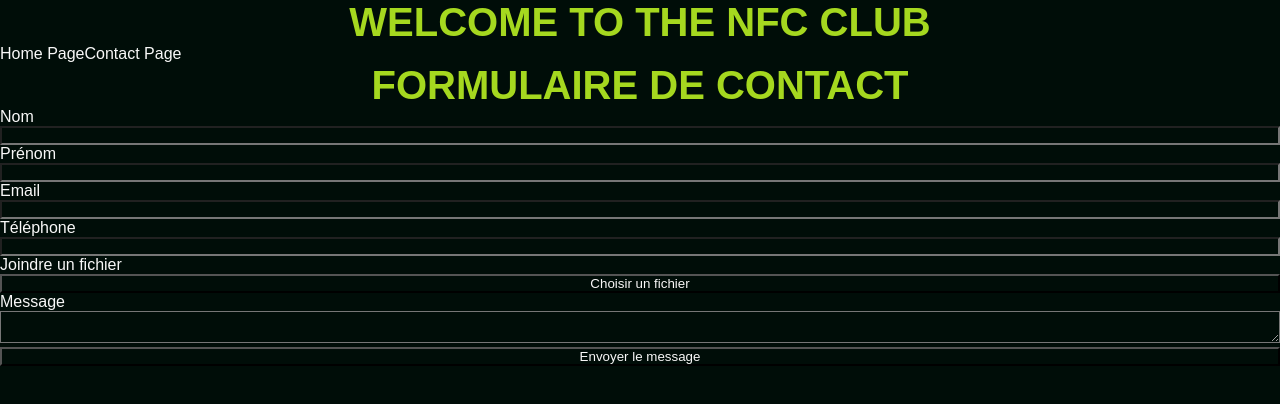
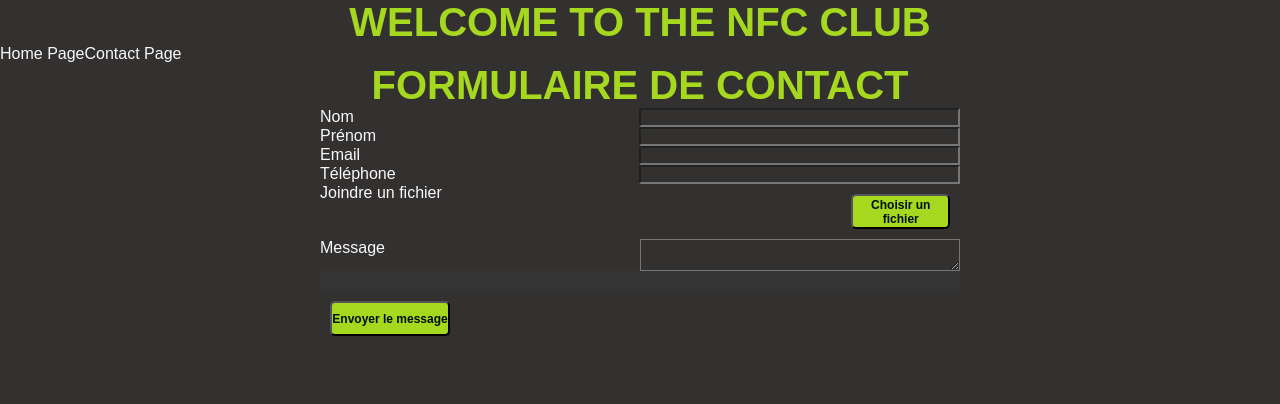
Before and after one commit to Maea-M/footballclub, an Angular app: page /contact in a window 1280 px wide. Shown: the top 404 px of the page. Built offline with nearby package versions, Linux system fonts and the light colour scheme.

Commit message:
adding ccs in component contact

```diff
--- a/src/app/contact/contact.component.css
+++ b/src/app/contact/contact.component.css
@@ -0,0 +1,39 @@
+.pageContact {
+    display: flex;
+    flex-direction: column;
+    justify-content: center;
+    align-items: center;
+}
+
+form{
+    background-color: #353536;
+    display: flex;
+    flex-wrap: wrap;
+    justify-content: center;
+    width: 50%;
+    height: 100%;
+    gap: 20px;
+}
+
+button{
+    width:120px;
+    height:35px;
+    font-size: 12px;
+    background-color:#A5D81F;
+    color: #000d08;
+    border-radius: 5px;
+    cursor: pointer;
+    font-weight: bold;
+    margin: 10px;
+    justify-content: center;
+    text-align: center;
+}
+
+.button {
+    text-transform: uppercase;
+}
+
+li {
+    display: flex;
+    flex-direction: row;
+}
--- a/src/app/contact/contact.component.html
+++ b/src/app/contact/contact.component.html
@@ -1,3 +1,4 @@
+<div class="pageContact">
     <h1>Formulaire de contact</h1>
 
     <form action="contact" method="post">
@@ -29,11 +30,11 @@
                 <label for="message">Message</label>
                 <textarea id="message" name="user_message"></textarea>
             </li>
-
-        <li class="button">
-            <button type="submit">Envoyer le message</button>
-        </li>
         </ul>
 
+        <div class="button">
+            <button type="submit">Envoyer le message</button>
+        </div>
 
     </form>
+</div>
--- a/src/styles.css
+++ b/src/styles.css
@@ -17,7 +17,7 @@ a {
 /** Basic styles **/
 * {
     font-family: "Dela Gothic One", "Montserrat", Arial, Helvetica, sans-serif;
-    background-color: #000d08;
+    background-color: rgb(51, 48, 48);
     color: #f8f8f8;
     width: 100%;
 }
```
Lines whose indentation alone changed are shown as unchanged.
